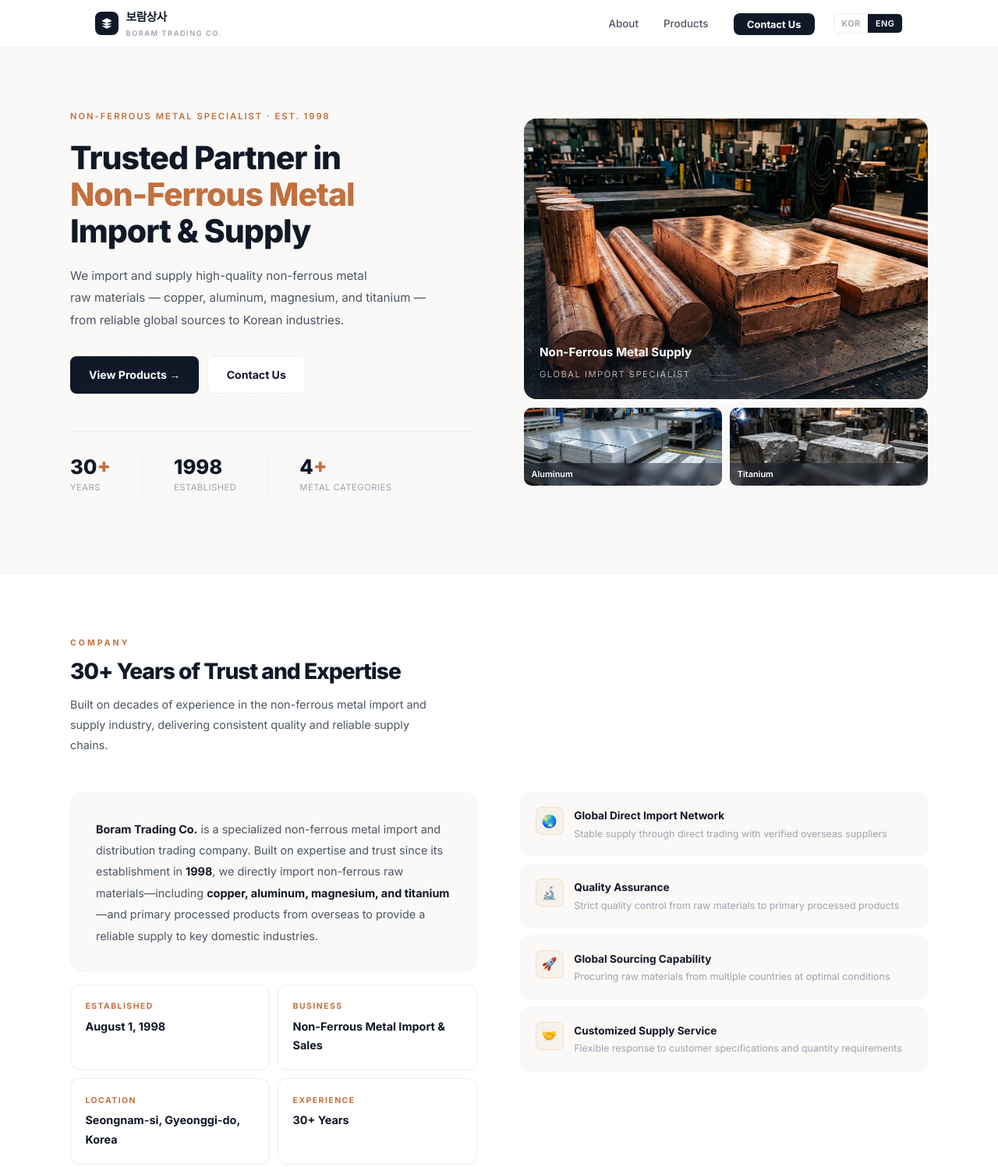
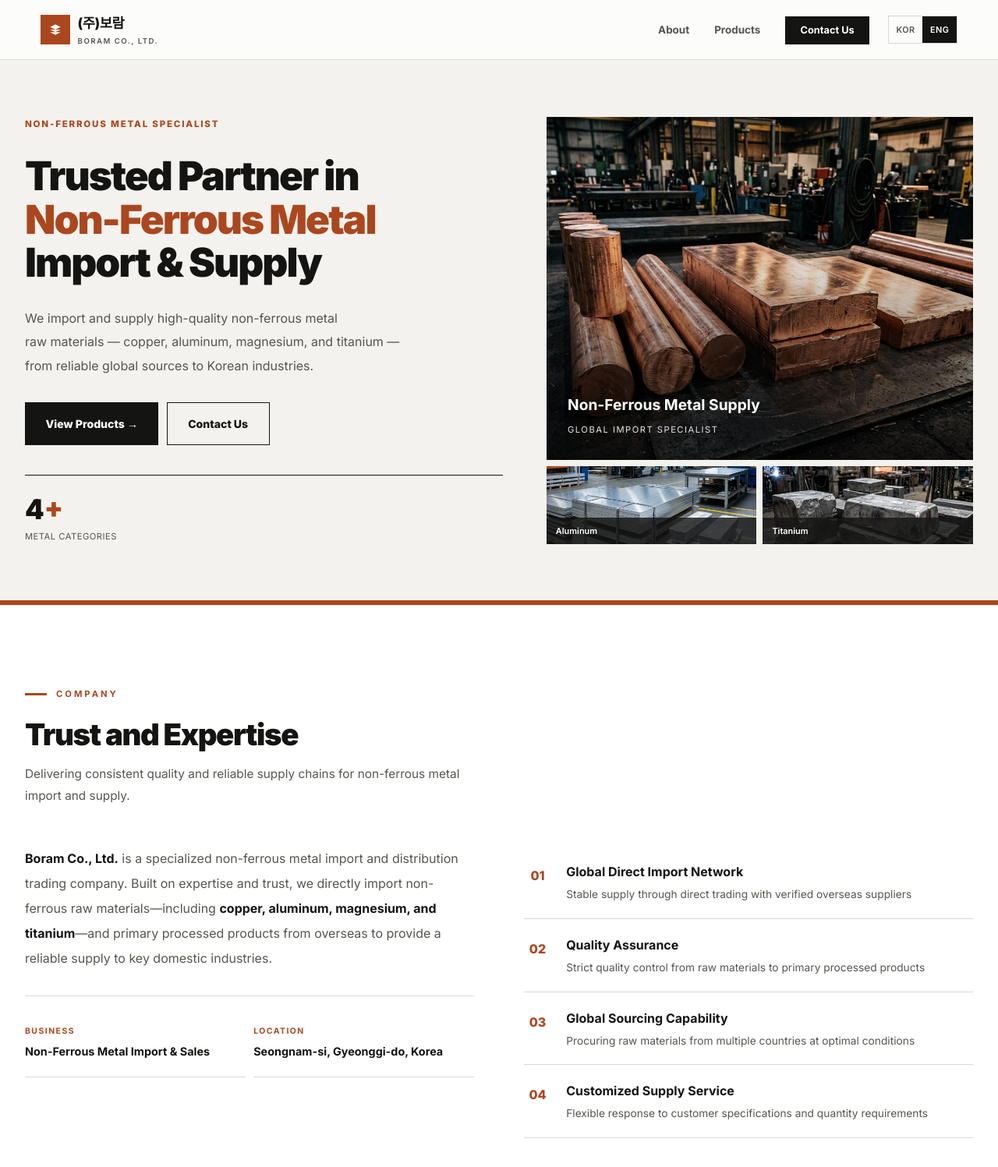
Before and after one commit to amigo260-sketch/Boram, a plain HTML site: page index_en.html in a window 1280 px wide. Shown: the top 1497 px of the page at 78% size. Drawn offline with Linux system fonts and the light colour scheme.

Commit message:
Add files via upload

```diff
--- /dev/null
+++ b/design.css
@@ -0,0 +1,49 @@
+/* Boram: bold typography, quiet surfaces, copper accents. */
+:root{--ink:#141413;--ink-mid:#555550;--ink-soft:#686862;--bg-warm:#f3f2ee;--border:#d9d8d1;--border-lt:#e6e5df;--accent:#ab471f;--accent-hover:#873717;--accent-bg:#f8eee8;--accent-bdr:#e6c4b4;--radius:0px;--radius-lg:0px}
+body{background:#fcfcfa}section{scroll-margin-top:84px;padding:104px 2rem}
+.inner,.n-inner,.hero-inner,.foot-inner,.foot-bot{max-width:1240px}
+nav{background:rgba(252,252,250,.96);border-bottom:1px solid var(--border)}
+.n-inner{height:76px}.logo-mark{width:38px;height:38px;border-radius:0;background:var(--accent)}
+.logo-name{font-size:1.1rem}.logo-sub{color:var(--ink-mid);font-size:.6rem}
+.n-links a{font-weight:700}.n-cta,.lang,.btn,.tab,.thumb,.nf-badge,.chip,.feat-ico,.f-btn{border-radius:0}
+.n-cta{padding:.65rem 1.2rem}.lang button{min-height:34px;color:var(--ink-mid)}
+.hero{padding:150px 2rem 78px;background:var(--bg-warm)}
+.hero::before{display:none}.hero::after{top:auto;bottom:0;left:0;transform:none;width:100%;height:6px;background:var(--accent)}
+.hero-inner{grid-template-columns:1.12fr 1fr;gap:3.5rem;align-items:center}
+.hero-eyebrow{font-size:.72rem;font-weight:800;letter-spacing:1.8px;margin-bottom:1.8rem}
+h1{font-size:clamp(2.7rem,4.3vw,4.1rem);line-height:1.22;letter-spacing:-2.5px;font-weight:900;margin-bottom:1.8rem;word-break:keep-all}
+html[lang=en] h1{font-size:clamp(2.6rem,4vw,3.85rem);line-height:1.08;letter-spacing:-2px}
+.hero-desc{font-size:1rem;line-height:1.9;max-width:490px}
+.btn{min-height:52px;padding:.9rem 1.65rem;font-weight:800}.btn-dark:hover{background:var(--accent);opacity:1}
+.btn-light{background:transparent;border-color:var(--ink)}.hero-btns{flex-wrap:wrap}
+.hero-stats{gap:2rem;margin-top:2.4rem;padding-top:1.6rem;border-top:1px solid var(--ink)}
+.st-num{font-size:2.2rem;font-weight:900}.st-lab{margin-top:.5rem;color:var(--ink-mid)}
+.hero-img-main{height:440px;border-radius:0}.hero-img-main img{filter:saturate(.82);object-position:center}
+.hero-img-main::after{background:linear-gradient(0deg,rgba(0,0,0,.76),transparent 65%)}
+.hero-img-cap{bottom:1.7rem;left:1.7rem}.hero-img-cap strong{font-size:1.2rem}.hero-img-cap span{color:#e5e5e0}
+.hero-thumbs{gap:8px;margin-top:8px}.thumb{height:100px}.thumb-label{background:rgba(20,20,19,.8);backdrop-filter:none;padding:.5rem .75rem}
+.tag{font-size:.7rem;letter-spacing:3px;display:flex;align-items:center;gap:12px;margin-bottom:1.1rem}
+.tag::before{content:'';width:28px;height:3px;background:var(--accent)}
+.sec-title{font-size:clamp(1.8rem,3vw,2.8rem);line-height:1.3;font-weight:900;letter-spacing:-1.4px}
+.sec-desc{font-size:.96rem;max-width:600px}.about-grid{gap:4rem;margin-top:3.2rem}
+.about-text{padding:0 0 2rem;background:transparent;border:0;border-bottom:1px solid var(--border)}
+.about-text p{font-size:1rem;line-height:2}.kpi{border:0;border-bottom:1px solid var(--border);padding:1.25rem 0;background:transparent}
+.feat{border:0;border-bottom:1px solid var(--border);background:transparent;padding:1.25rem 0;gap:1.2rem}
+.feat:hover{transform:none;border-color:var(--accent)}.feat-list{gap:0;counter-reset:feature}
+.feat-ico{font-size:0;background:transparent;border:0;width:35px;counter-increment:feature}
+.feat-ico::after{content:'0' counter(feature);font:800 1rem 'Inter',sans-serif;color:var(--accent)}
+.feat-t{font-size:1rem}.feat-d{font-size:.86rem;color:var(--ink-mid);margin-top:.3rem}
+#products{background:var(--bg-warm)}.tabs{gap:0;border-bottom:1px solid var(--ink);flex-wrap:wrap;margin-top:2rem}
+.tab{border:0;padding:1rem 1.5rem;font-size:.9rem}.tab.active{background:var(--ink)}
+.raw-g,.nf-g{gap:20px}.raw-c,.nf-c{border:0;border-bottom:3px solid var(--ink);box-shadow:none}
+.raw-c:hover,.nf-c:hover{box-shadow:none;border-color:var(--accent);transform:translateY(-4px)}
+.raw-c-img{height:210px}.raw-c-body{text-align:left;padding:1.35rem}.raw-c-name{font-size:1.2rem}.raw-c-en{margin-top:.25rem;color:var(--ink-mid)}
+.nf-c-img{height:225px}.nf-name{font-size:1.1rem}.nf-body{padding:1.5rem}
+.chip{color:var(--accent);border-color:var(--accent-bdr)}
+#contact{background:#fcfcfa}.contact-g{gap:4rem}.fi,.fs,.ft{border-radius:0}.f-btn{background:var(--ink);min-height:52px}.f-btn:hover{background:var(--accent)}
+footer{background:var(--ink);border-top:6px solid var(--accent);padding-top:3.5rem}.foot-name{font-size:1.7rem}.foot-en,.foot-tag,.foot-info,.foot-links a,.foot-bot{color:#c9c9c1}
+a:focus-visible,button:focus-visible,input:focus-visible,select:focus-visible,textarea:focus-visible{outline:3px solid var(--accent);outline-offset:4px}
+@media(max-width:1100px){.hero-inner{gap:2rem}h1{font-size:3.1rem}.hero-img-main{height:420px}.hero-stats{gap:1.2rem}}
+@media(max-width:960px){.hero-inner{grid-template-columns:1fr}.hero-vis{display:block;max-width:700px;width:100%;margin-top:1rem}.hero-img-main{height:380px}.hero-thumbs{display:none}h1{font-size:clamp(2.8rem,6vw,4rem)}.about-grid,.contact-g{gap:2.5rem}.n-links{gap:1.25rem}.raw-c-img{height:220px}}
+@media(max-width:600px){section{padding:64px 1.25rem}.n-inner{height:68px;padding:0 1.25rem}.n-right{gap:.8rem}.logo-name{font-size:.95rem}.logo-sub{font-size:.5rem;letter-spacing:1px}.logo-mark{width:30px;height:34px}.lang button{padding:.3rem .45rem}.hero{padding:118px 1.25rem 50px}.hero-inner{gap:1.7rem}h1{font-size:clamp(2.15rem,8.7vw,3rem);letter-spacing:-1.5px}html[lang=en] h1{font-size:clamp(2.1rem,8vw,3rem);letter-spacing:-1.2px}.hero-eyebrow{font-size:.63rem;letter-spacing:1px}.hero-desc{font-size:.9rem}.hero-stats{gap:1rem;justify-content:space-between}.st-num{font-size:1.85rem}.hero-img-main{height:280px}.hero-img-cap{left:1.2rem;bottom:1.2rem}.n-links.open{top:68px;background:#fcfcfa}.raw-g{gap:12px}.raw-c-img{height:150px}.raw-c-body{padding:1rem}.raw-c-name{font-size:1rem}.tab{padding:.85rem .75rem;font-size:.8rem}.sec-title{font-size:1.85rem}.btn{padding:.8rem 1.2rem}.contact-g{gap:2rem}footer{padding:2.5rem 1.25rem 1.5rem}}
+@media(prefers-reduced-motion:reduce){html{scroll-behavior:auto}*,*::before,*::after{animation:none!important;transition:none!important}.reveal{opacity:1;transform:none}}
--- a/index_en.html
+++ b/index_en.html
@@ -3,8 +3,8 @@
 <head>
   <meta charset="UTF-8" />
   <meta name="viewport" content="width=device-width, initial-scale=1.0" />
-  <title>Boram Trading Co. | Non-Ferrous Metal Import & Supply</title>
-  <meta name="description" content="Boram Trading Co. has been a trusted specialist in importing and supplying non-ferrous metal raw materials including copper, aluminum, magnesium, and titanium since 1998." />
+  <title>Boram Co., Ltd. | Non-Ferrous Metal Import & Supply</title>
+  <meta name="description" content="Boram Co., Ltd. has been a trusted specialist in importing and supplying non-ferrous metal raw materials including copper, aluminum, magnesium, and titanium." />
   <link rel="preconnect" href="https://fonts.googleapis.com" />
   <link rel="preconnect" href="https://fonts.gstatic.com" crossorigin />
   <link href="https://fonts.googleapis.com/css2?family=Inter:wght@300;400;500;600;700;800;900&family=Noto+Sans+KR:wght@300;400;500;600;700;800&display=swap" rel="stylesheet" />
@@ -188,13 +188,14 @@
       section{padding:60px 1.25rem;}.n-links{display:none;}.n-links.open{display:flex;flex-direction:column;position:fixed;top:60px;left:0;right:0;background:white;padding:1.25rem;z-index:99;border-bottom:1px solid var(--border);}.n-links.open li{border-bottom:1px solid var(--border-lt);}.n-links.open a{display:block;padding:.8rem 0;}.hamburger{display:flex;}.raw-g{grid-template-columns:1fr 1fr;}.kpi-row{grid-template-columns:1fr;}.fr{grid-template-columns:1fr;}
     }
   </style>
+  <link rel="stylesheet" href="design.css" />
 </head>
 <body>
   <nav id="navbar">
     <div class="n-inner">
       <a href="#top" class="logo">
         <div class="logo-mark"><svg viewBox="0 0 24 24"><path d="M12 2L2 7l10 5 10-5-10-5zM2 17l10 5 10-5M2 12l10 5 10-5"/></svg></div>
-        <div><div class="logo-name">보람상사</div><div class="logo-sub">Boram Trading Co.</div></div>
+        <div><div class="logo-name">(주)보람</div><div class="logo-sub">Boram Co., Ltd.</div></div>
       </a>
       <div class="n-right">
         <ul class="n-links" id="navLinks">
@@ -214,7 +215,7 @@
   <section class="hero" id="top">
     <div class="hero-inner">
       <div>
-        <div class="hero-eyebrow">Non-Ferrous Metal Specialist · Est. 1998</div>
+        <div class="hero-eyebrow">Non-Ferrous Metal Specialist</div>
         <h1>Trusted Partner in<br /><em>Non-Ferrous Metal</em><br />Import & Supply</h1>
         <p class="hero-desc">We import and supply high-quality non-ferrous metal<br />raw materials — copper, aluminum, magnesium, and titanium —<br />from reliable global sources to Korean industries.</p>
         <div class="hero-btns">
@@ -222,10 +223,6 @@
           <a href="#contact" class="btn btn-light">Contact Us</a>
         </div>
         <div class="hero-stats">
-          <div><div class="st-num">30<b>+</b></div><div class="st-lab">Years</div></div>
-          <div style="width:1px;background:var(--border)"></div>
-          <div><div class="st-num">1998</div><div class="st-lab">Established</div></div>
-          <div style="width:1px;background:var(--border)"></div>
           <div><div class="st-num">4<b>+</b></div><div class="st-lab">Metal Categories</div></div>
         </div>
       </div>
@@ -245,18 +242,16 @@
   <section id="about">
     <div class="inner">
       <div class="tag">Company</div>
-      <h2 class="sec-title">30+ Years of Trust and Expertise</h2>
-      <p class="sec-desc">Built on decades of experience in the non-ferrous metal import and supply industry, delivering consistent quality and reliable supply chains.</p>
+      <h2 class="sec-title">Trust and Expertise</h2>
+      <p class="sec-desc">Delivering consistent quality and reliable supply chains for non-ferrous metal import and supply.</p>
       <div class="about-grid">
         <div class="reveal">
           <div class="about-text">
-            <p><strong>Boram Trading Co.</strong> is a specialized non-ferrous metal import and distribution trading company. Built on expertise and trust since its establishment in <strong>1998</strong>, we directly import non-ferrous raw materials—including <strong>copper, aluminum, magnesium, and titanium</strong>—and primary processed products from overseas to provide a reliable supply to key domestic industries.</p>
+            <p><strong>Boram Co., Ltd.</strong> is a specialized non-ferrous metal import and distribution trading company. Built on expertise and trust, we directly import non-ferrous raw materials—including <strong>copper, aluminum, magnesium, and titanium</strong>—and primary processed products from overseas to provide a reliable supply to key domestic industries.</p>
           </div>
           <div class="kpi-row">
-            <div class="kpi"><div class="kpi-lab">Established</div><div class="kpi-val">August 1, 1998</div></div>
             <div class="kpi"><div class="kpi-lab">Business</div><div class="kpi-val">Non-Ferrous Metal Import & Sales</div></div>
             <div class="kpi"><div class="kpi-lab">Location</div><div class="kpi-val">Seongnam-si, Gyeonggi-do, Korea</div></div>
-            <div class="kpi"><div class="kpi-lab">Experience</div><div class="kpi-val">30+ Years</div></div>
           </div>
         </div>
         <div class="feat-list reveal">
@@ -371,11 +366,11 @@
 
   <footer>
     <div class="foot-inner">
-      <div><div class="foot-name">보람상사</div><div class="foot-en">Boram Trading Co.</div><p class="foot-tag">Specialist in Non-Ferrous Metal Import & Supply<br />Est. 1998 · 30+ Years of Trust</p></div>
+      <div><div class="foot-name">(주)보람</div><div class="foot-en">Boram Co., Ltd.</div><p class="foot-tag">Specialist in Non-Ferrous Metal Import & Supply</p></div>
       <div><div class="foot-col-t">Quick Links</div><ul class="foot-links"><li><a href="#about">About Us</a></li><li><a href="#products">Products</a></li><li><a href="#contact">Contact</a></li></ul></div>
       <div><div class="foot-col-t">Contact</div><ul class="foot-info"><li>📞 031-756-2285</li><li>✉️ brc150@hanmail.net</li><li>📍 712, Wiryegwangjang-ro 328, Sujeong-gu, Seongnam-si, Korea</li></ul></div>
     </div>
-    <div class="foot-bot"><span>© 2025 Boram Trading Co. All rights reserved.</span><span>Est. 1998.08.01</span></div>
+    <div class="foot-bot"><span>© 2025 Boram Co., Ltd. All rights reserved.</span></div>
   </footer>
 
   <script>
```
Also changed, not shown: index.html (+13 -19 lines).
